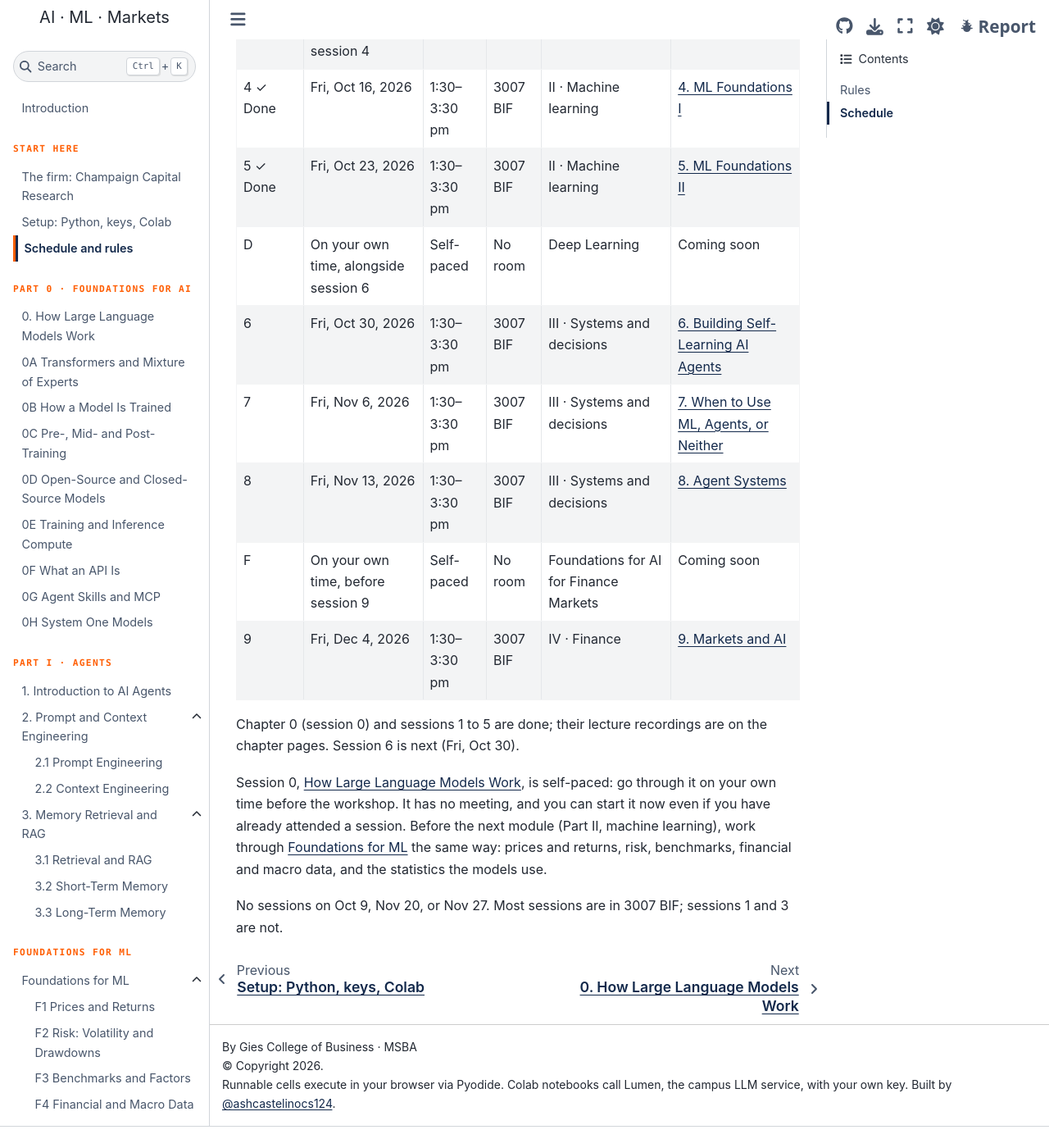
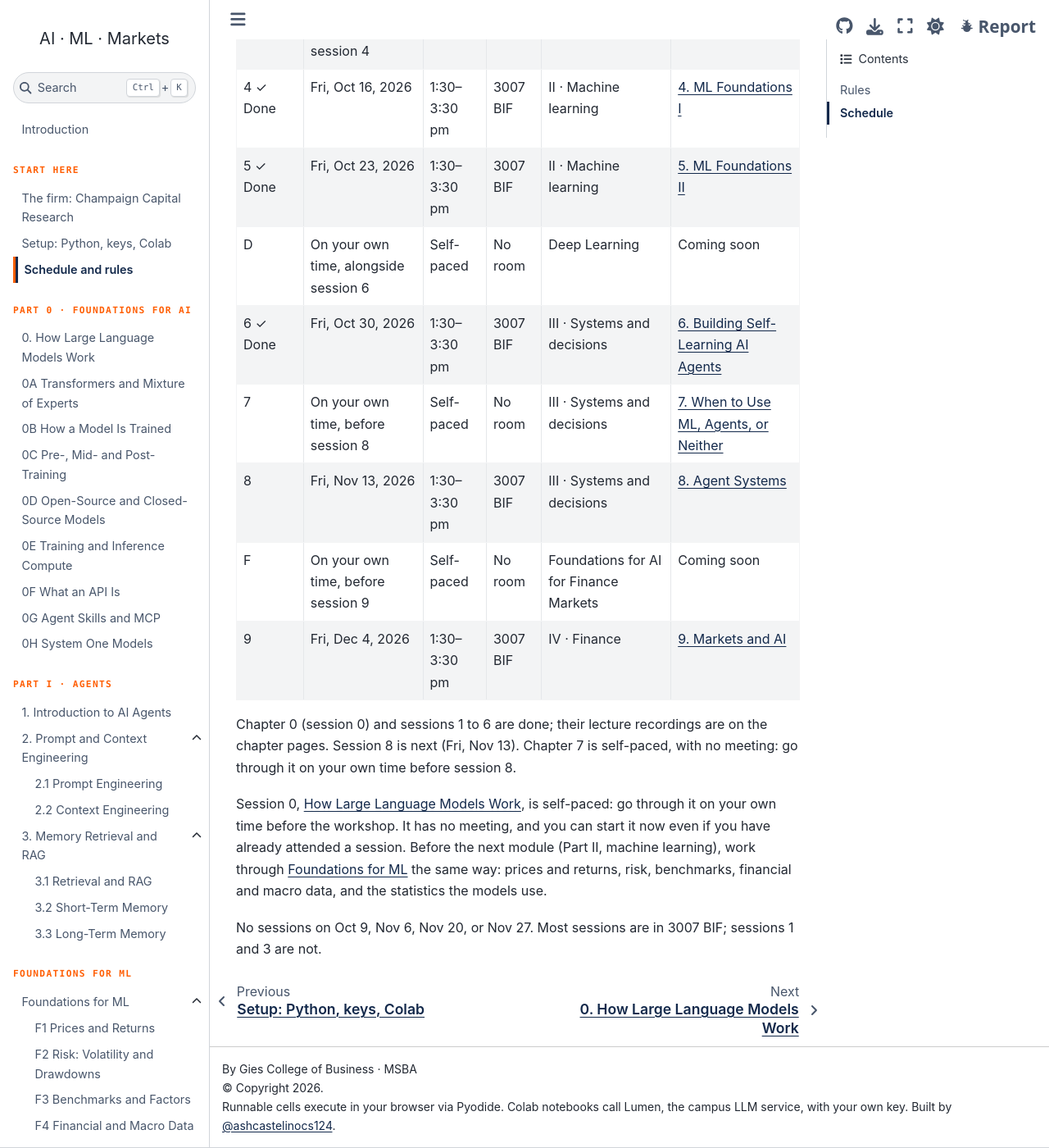
Before and after one commit to ashcastelinocs124/msba-ai-workshop, a Jupyter Book: the page built from book/schedule.md, in a window 1280 px wide and 1400 px high, scrolled down 1122 px. Shown: the whole window at 82% size. Built offline with Jupyter Book 1.0.4 settings and Sphinx 7.4.7 and the Sphinx Book theme 1.1.4, drawn with Linux system fonts in a browser that asks for light colours; before the commit the page ends 2496 px from its top, so only the background shows below that; some of the changed text lies outside the part shown.

Commit message:
Mark session 6 done, make chapter 7 self-paced with no Nov 6 session, and set session 8 as next

```diff
--- a/book/schedule.md
+++ b/book/schedule.md
@@ -4,7 +4,7 @@
 
 - **Instructor.** Ashleyn Castelino.
 - **Credit.** You need to attend 3 sessions to get credit for the workshop.
-- **Why come to all 9.** Three sessions earn the credit, but the chapters build on each other. Attending all of them gives you a strong base in each part.
+- **Why come to all 8.** Three sessions earn the credit, but the chapters build on each other. Attending all of them gives you a strong base in each part.
 - **The goal.** By the end you should be a strong quantitative analyst with working knowledge of agents, machine learning and finance.
 - **What you need.** The most important skill in this course is curiosity. You need no technical background coming in, only the willingness to learn and to ask a lot of questions.
 - **If this pathway is not for you.** If the course does not interest you, reach out to Prof. Ashish, who can recommend a project or assignment you can do for extra credit instead.
@@ -22,14 +22,14 @@
 | 4 ✓ Done | Fri, Oct 16, 2026 | 1:30–3:30 pm | 3007 BIF | II · Machine learning | [4. ML Foundations I](ch04-ml-foundations-1.md) |
 | 5 ✓ Done | Fri, Oct 23, 2026 | 1:30–3:30 pm | 3007 BIF | II · Machine learning | [5. ML Foundations II](ch05-ml-foundations-2.md) |
 | D | On your own time, alongside session 6 | Self-paced | No room | Deep Learning | Coming soon |
-| 6 | Fri, Oct 30, 2026 | 1:30–3:30 pm | 3007 BIF | III · Systems and decisions | [6. Building Self-Learning AI Agents](ch06-self-learning-agents.md) |
-| 7 | Fri, Nov 6, 2026 | 1:30–3:30 pm | 3007 BIF | III · Systems and decisions | [7. When to Use ML, Agents, or Neither](ch07-ml-agents-or-neither.md) |
+| 6 ✓ Done | Fri, Oct 30, 2026 | 1:30–3:30 pm | 3007 BIF | III · Systems and decisions | [6. Building Self-Learning AI Agents](ch06-self-learning-agents.md) |
+| 7 | On your own time, before session 8 | Self-paced | No room | III · Systems and decisions | [7. When to Use ML, Agents, or Neither](ch07-ml-agents-or-neither.md) |
 | 8 | Fri, Nov 13, 2026 | 1:30–3:30 pm | 3007 BIF | III · Systems and decisions | [8. Agent Systems](ch08-agent-systems.md) |
 | F | On your own time, before session 9 | Self-paced | No room | Foundations for AI for Finance Markets | Coming soon |
 | 9 | Fri, Dec 4, 2026 | 1:30–3:30 pm | 3007 BIF | IV · Finance | [9. Markets and AI](ch09-markets-and-ai.md) |
 
-Chapter 0 (session 0) and sessions 1 to 5 are done; their lecture recordings are on the chapter pages. Session 6 is next (Fri, Oct 30).
+Chapter 0 (session 0) and sessions 1 to 6 are done; their lecture recordings are on the chapter pages. Session 8 is next (Fri, Nov 13). Chapter 7 is self-paced, with no meeting: go through it on your own time before session 8.
 
 Session 0, [How Large Language Models Work](ch00-how-llms-work.md), is self-paced: go through it on your own time before the workshop. It has no meeting, and you can start it now even if you have already attended a session. Before the next module (Part II, machine learning), work through [Foundations for ML](mlf-foundations.md) the same way: prices and returns, risk, benchmarks, financial and macro data, and the statistics the models use.
 
-No sessions on Oct 9, Nov 20, or Nov 27. Most sessions are in 3007 BIF; sessions 1 and 3 are not.
+No sessions on Oct 9, Nov 6, Nov 20, or Nov 27. Most sessions are in 3007 BIF; sessions 1 and 3 are not.
```
Also changed, not shown: book/ch07-ml-agents-or-neither.md (+2 -0 lines), book/landing/index.html (+7 -7 lines).
